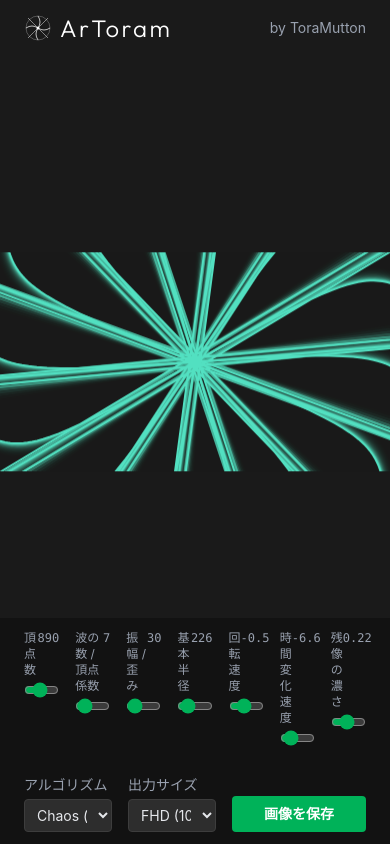
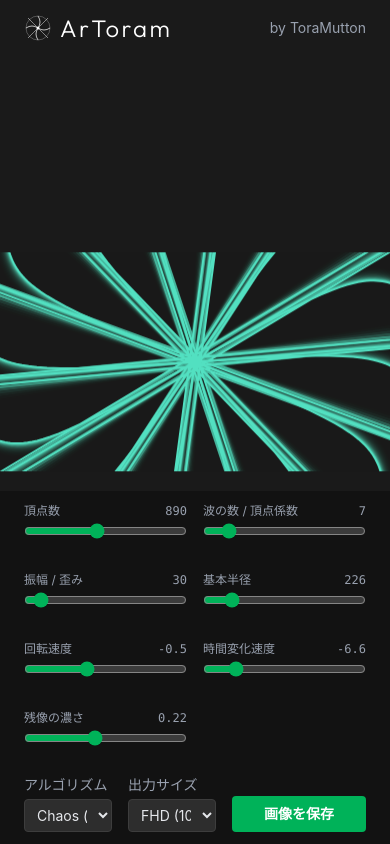
Before and after one commit to ToraMutton/geo-art-gen, a React (Vite) app: page / in a window 390 px wide. Built offline with nearby package versions, Linux system fonts and the light colour scheme.

Commit message:
feat: add smartphone and tablet layout

```diff
--- a/src/components/GeometricCanvas.tsx
+++ b/src/components/GeometricCanvas.tsx
@@ -277,7 +277,7 @@ export const GeometricCanvas = () => {
       <div className="fixed bottom-0 left-0 right-0 z-10 px-6 py-3 bg-[#111111]/80 font-sans text-sm">
 
         {/* スライダー7列 */}
-        <div className="grid grid-cols-7 gap-4 mb-3">
+        <div className="grid grid-cols-2 sm:grid-cols-4 lg:grid-cols-7 gap-4 mb-3">
           <Slider label="頂点数" value={params.points} min={10} max={2000} step={1} onChange={(v) => updateParam('points', v)} />
           <Slider label="波の数 / 頂点係数" value={params.waves} min={1} max={50} step={1} onChange={(v) => updateParam('waves', v)} />
           <Slider label="振幅 / 歪み" value={params.waveHeight} min={0} max={500} step={1} onChange={(v) => updateParam('waveHeight', v)} />
```
